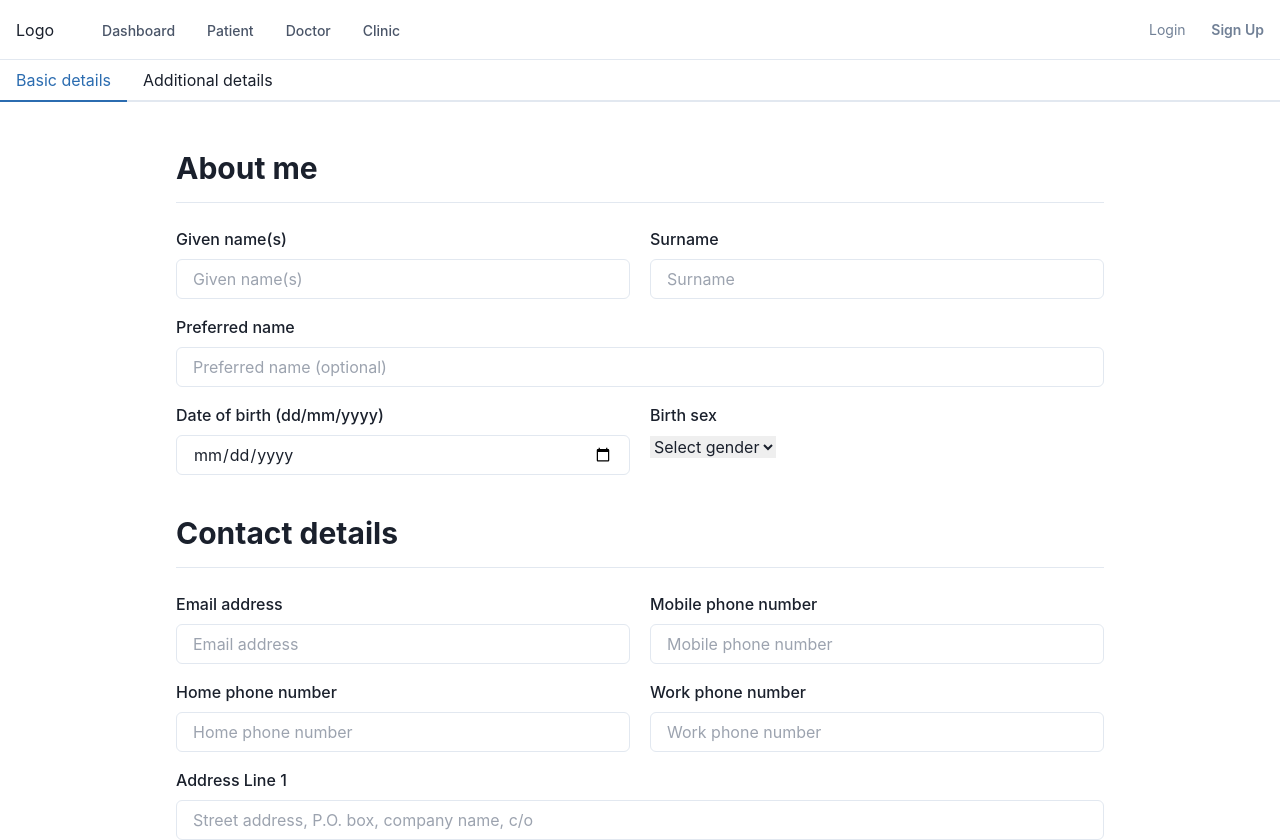
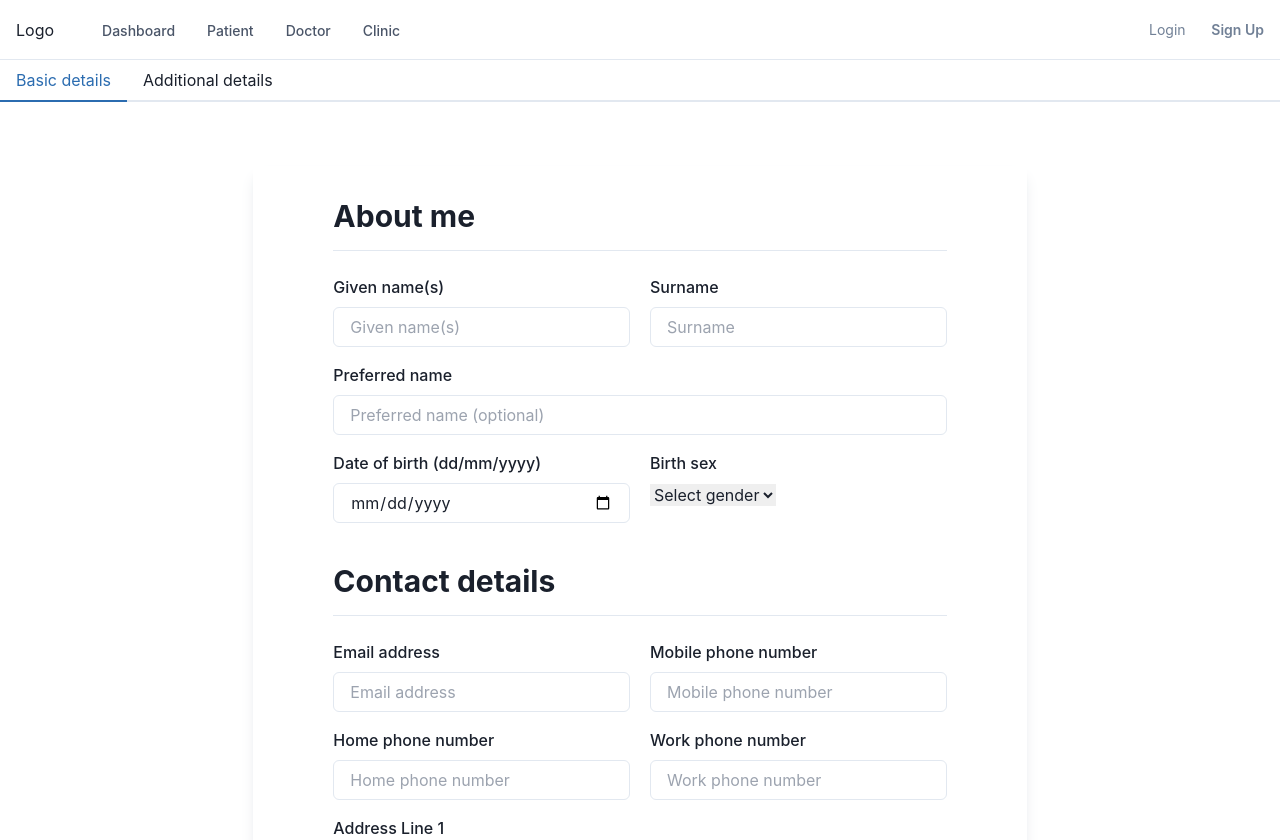
Before and after one commit to SWE40001-SEPA-Group-42/on-demand-teleheath-platform, a React (Create React App) app in the folder frontend/: page /patient/profile/add in a window 1280 px wide. Shown: the top 840 px of the page. Built offline with nearby package versions, Linux system fonts and the light colour scheme; what @userfront/react would draw is missing.

Commit message:
[SEPAB-69] Styling for forms

```diff
--- a/frontend/src/components/Patient/PatientAddProfile.tsx
+++ b/frontend/src/components/Patient/PatientAddProfile.tsx
@@ -116,6 +116,7 @@ const PatientBasicDetails: React.FC<IPatientBasicDetails> = () => {
 	});
 
 	return (
+		<Box>
 			<Formik
 				initialValues={initialValues}
 				validationSchema={validationSchema}
@@ -124,14 +125,14 @@ const PatientBasicDetails: React.FC<IPatientBasicDetails> = () => {
 				}}
 			>
 				{(formik) => (
-				<Box px={[4, 4, 20, 40]} h="100vh">
+					<Box px={[4, 4, 20, 40]} h="100vh" className='form-margin-bottom'>
+						<form onSubmit={formik.handleSubmit} className='form-container'>
 							<Box py={4}>
-						<Heading as="h1" size="lg" py={4}>
+								<Heading as="h1" size="lg" py={4} >
 									About me
 								</Heading>
 								<hr />
 							</Box>
-					<form onSubmit={formik.handleSubmit}>
 							<SimpleGrid columns={[1, 2]} spacing={[0, 5]}>
 								<InputField
 									name="ptGivenName"
@@ -253,6 +254,7 @@ const PatientBasicDetails: React.FC<IPatientBasicDetails> = () => {
 					</Box>
 				)}
 			</Formik>
+		</Box>
 	);
 };
 
--- /dev/null
+++ b/frontend/src/styles/components/form.css
@@ -0,0 +1,10 @@
+@tailwind components;
+
+@layer components {
+    .form-container {
+        @apply w-10/12 mx-auto shadow-lg shadow-gray-200 px-20 pb-5 mb-20;
+    }
+    .form-margin-bottom {
+        @apply mb-36 mt-12;
+    }
+  }
--- a/frontend/src/styles/components/index.css
+++ b/frontend/src/styles/components/index.css
@@ -2,3 +2,4 @@
 @import './cards.css';
 @import './icons.css';
 @import './navlinks.css';
+@import './form.css'
```
Lines whose indentation alone changed are shown as unchanged.
